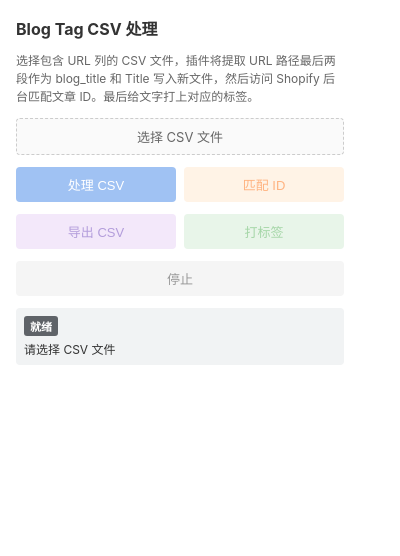
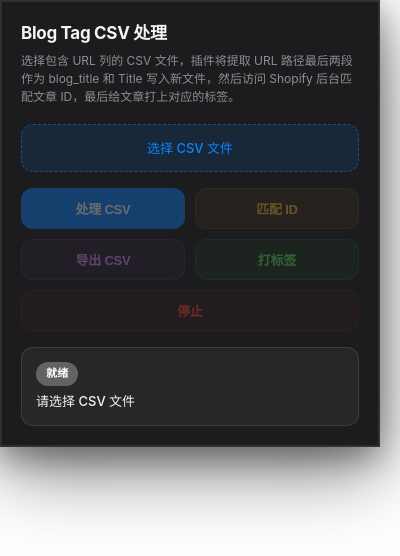
Before and after one commit to fredliu-dev/blog-tag, a browser extension: page extension/popup.html in a window 400 px wide. Drawn offline with Linux system fonts and the light colour scheme.

Commit message:
样式修改

```diff
--- a/extension/popup.html
+++ b/extension/popup.html
@@ -5,239 +5,355 @@
   <meta name="viewport" content="width=device-width, initial-scale=1.0" />
   <title>Blog Tag CSV 处理</title>
   <style>
+    :root {
+      --bg: transparent;
+      --card: #1c1c1e;
+      --text: #f5f5f7;
+      --text-secondary: #8e8e93;
+      --border: rgba(255, 255, 255, 0.1);
+      --shadow: 0 24px 70px rgba(0, 0, 0, 0.5), 0 10px 30px rgba(0, 0, 0, 0.35), inset 0 0 0 1px rgba(255, 255, 255, 0.08);
+      --accent: #0a84ff;
+      --accent-soft: rgba(10, 132, 255, 0.12);
+      --radius: 22px;
+      --radius-sm: 12px;
+      --transition: 0.2s cubic-bezier(0.25, 0.1, 0.25, 1);
+    }
+
     * {
       box-sizing: border-box;
     }
+
     body {
-      width: 360px;
+      width: 380px;
       margin: 0;
-      padding: 16px;
-      font-family: -apple-system, BlinkMacSystemFont, 'Segoe UI', Roboto, sans-serif;
-      font-size: 14px;
-      color: #333;
+      font-family: -apple-system, BlinkMacSystemFont, 'SF Pro Text', 'Helvetica Neue', Arial, sans-serif;
+      font-size: 13px;
+      color: var(--text);
+      background: var(--bg);
+      -webkit-font-smoothing: antialiased;
+      line-height: 1.45;
     }
+
+    .card {
+      background: var(--card);
+      border: 1px solid var(--border);
+      box-shadow: var(--shadow);
+      padding: 20px;
+    }
+
     h1 {
-      margin: 0 0 12px;
-      font-size: 16px;
+      margin: 0 0 6px;
+      font-size: 17px;
+      font-weight: 700;
+      letter-spacing: -0.3px;
     }
-    .info {
-      color: #666;
+
+    .subtitle {
+      color: var(--text-secondary);
       font-size: 12px;
-      margin-bottom: 12px;
+      margin-bottom: 18px;
       line-height: 1.5;
     }
+
     .file-section {
-      margin-bottom: 12px;
+      margin-bottom: 16px;
     }
+
     input[type="file"] {
       display: none;
     }
+
     .file-label {
       display: block;
       width: 100%;
-      padding: 8px 12px;
-      border: 1px dashed #ccc;
-      border-radius: 4px;
+      padding: 14px;
+      border: 1.5px dashed rgba(10, 132, 255, 0.45);
+      border-radius: var(--radius-sm);
       text-align: center;
       cursor: pointer;
-      color: #666;
+      color: var(--accent);
       font-size: 13px;
-      background: #fafafa;
+      font-weight: 500;
+      background: var(--accent-soft);
+      transition: all var(--transition);
     }
+
     .file-label:hover {
-      border-color: #1a73e8;
-      color: #1a73e8;
+      background: rgba(10, 132, 255, 0.18);
+      border-color: rgba(10, 132, 255, 0.65);
+      transform: translateY(-1px);
     }
+
     .file-card {
       display: flex;
       align-items: center;
       justify-content: space-between;
-      padding: 8px 12px;
-      border: 1px solid #e8eaed;
-      border-radius: 4px;
-      background: #f8f9fa;
+      padding: 12px;
+      border: 1px solid var(--border);
+      border-radius: var(--radius-sm);
+      background: rgba(255, 255, 255, 0.05);
+      transition: all var(--transition);
     }
+
+    .file-card:hover {
+      background: rgba(255, 255, 255, 0.1);
+    }
+
     .file-card .file-info {
       display: flex;
       align-items: center;
-      gap: 8px;
+      gap: 10px;
       min-width: 0;
     }
+
     .file-card .file-icon {
-      width: 20px;
-      height: 20px;
-      background: #ea4335;
+      width: 28px;
+      height: 28px;
+      background: linear-gradient(135deg, #ff453a, #ff6b6b);
       color: #fff;
-      border-radius: 3px;
+      border-radius: 7px;
       display: flex;
       align-items: center;
       justify-content: center;
-      font-size: 10px;
-      font-weight: bold;
+      font-size: 9px;
+      font-weight: 700;
       flex-shrink: 0;
+      box-shadow: 0 2px 6px rgba(255, 69, 58, 0.25);
     }
+
     .file-card .file-name {
       font-size: 13px;
-      color: #333;
+      color: var(--text);
       word-break: break-all;
+      font-weight: 500;
     }
+
     .file-card .remove-btn {
-      background: transparent;
+      background: rgba(255, 255, 255, 0.07);
       border: none;
-      color: #999;
+      color: var(--text-secondary);
       cursor: pointer;
       font-size: 12px;
-      padding: 4px 6px;
+      font-weight: 500;
+      padding: 6px 10px;
+      border-radius: 8px;
       flex-shrink: 0;
+      transition: all var(--transition);
+      margin-left: 8px;
     }
+
     .file-card .remove-btn:hover {
-      color: #ea4335;
+      background: rgba(255, 69, 58, 0.15);
+      color: #ff453a;
     }
+
     .actions {
-      display: flex;
-      gap: 8px;
-      margin-top: 12px;
+      display: grid;
+      grid-template-columns: 1fr 1fr;
+      gap: 10px;
+      margin-bottom: 10px;
     }
+
+    .actions:last-of-type {
+      margin-bottom: 0;
+    }
+
     button {
-      flex: 1;
-      padding: 8px 12px;
+      padding: 10px 12px;
       border: none;
-      border-radius: 4px;
+      border-radius: 12px;
       cursor: pointer;
       font-size: 13px;
+      font-weight: 600;
+      letter-spacing: -0.2px;
+      transition: all var(--transition);
+      background: rgba(255, 255, 255, 0.08);
+      color: var(--text);
+      border: 1px solid var(--border);
+      box-shadow: 0 1px 2px rgba(0, 0, 0, 0.08);
     }
+
+    button:hover:not(:disabled) {
+      transform: translateY(-1px);
+      box-shadow: 0 4px 14px rgba(0, 0, 0, 0.25);
+      background: rgba(255, 255, 255, 0.12);
+    }
+
+    button:active:not(:disabled) {
+      transform: scale(0.98);
+    }
+
+    button:disabled {
+      opacity: 0.35;
+      cursor: not-allowed;
+      transform: none !important;
+      box-shadow: none !important;
+    }
+
     button.primary {
-      background: #1a73e8;
+      background: var(--accent);
       color: #fff;
+      border-color: transparent;
+      box-shadow: 0 2px 10px rgba(10, 132, 255, 0.35);
     }
-    button.primary:disabled {
-      background: #a0c2f3;
-      cursor: not-allowed;
+
+    button.primary:hover:not(:disabled) {
+      background: #409cff;
+      box-shadow: 0 4px 16px rgba(10, 132, 255, 0.45);
     }
-    button.secondary {
-      background: #f1f3f4;
-      color: #333;
+
+    button.match {
+      background: rgba(255, 159, 10, 0.12);
+      color: #ffb340;
+      border-color: rgba(255, 159, 10, 0.2);
     }
-    button.secondary:disabled {
-      color: #999;
-      cursor: not-allowed;
+
+    button.match:hover:not(:disabled) {
+      background: rgba(255, 159, 10, 0.2);
+      border-color: rgba(255, 159, 10, 0.35);
     }
+
     button.export {
-      background: #e8d5f7;
-      color: #7b1fa2;
+      background: rgba(175, 82, 222, 0.12);
+      color: #da8fff;
+      border-color: rgba(175, 82, 222, 0.2);
     }
-    button.export:disabled {
-      background: #f3e8fa;
-      color: #b39ddb;
-      cursor: not-allowed;
+
+    button.export:hover:not(:disabled) {
+      background: rgba(175, 82, 222, 0.2);
+      border-color: rgba(175, 82, 222, 0.35);
     }
-    button.match {
-      background: #ffe5cc;
-      color: #e65100;
+
+    button.tag {
+      background: rgba(48, 209, 88, 0.12);
+      color: #5ce75c;
+      border-color: rgba(48, 209, 88, 0.2);
     }
-    button.match:disabled {
-      background: #fff3e6;
-      color: #ffb380;
-      cursor: not-allowed;
+
+    button.tag:hover:not(:disabled) {
+      background: rgba(48, 209, 88, 0.2);
+      border-color: rgba(48, 209, 88, 0.35);
     }
-    button.tag {
-      background: #c8e6c9;
-      color: #2e7d32;
+
+    button.danger {
+      background: rgba(255, 69, 58, 0.08);
+      color: #ff453a;
+      border-color: rgba(255, 69, 58, 0.18);
     }
-    button.tag:disabled {
-      background: #e8f5e9;
-      color: #a5d6a7;
-      cursor: not-allowed;
+
+    button.danger:hover:not(:disabled) {
+      background: rgba(255, 69, 58, 0.15);
+      border-color: rgba(255, 69, 58, 0.3);
     }
-    button.danger {
-      background: #fce8e6;
-      color: #c5221f;
+
+    .actions:has(only-child) {
+      grid-template-columns: 1fr;
     }
-    button.danger:disabled {
-      background: #f5f5f5;
-      color: #999;
-      cursor: not-allowed;
+
+    .progress {
+      margin-top: 16px;
+      padding: 14px;
+      background: rgba(255, 255, 255, 0.05);
+      border-radius: var(--radius-sm);
+      border: 1px solid var(--border);
     }
-    .progress {
-      margin-top: 12px;
-    }
+
     .progress-bar {
       width: 100%;
-      height: 8px;
-      background: #e8eaed;
-      border-radius: 4px;
+      height: 6px;
+      background: rgba(255, 255, 255, 0.08);
+      border-radius: 100px;
       overflow: hidden;
     }
+
     .progress-fill {
       height: 100%;
       width: 0%;
-      background: #1a73e8;
-      transition: width 0.2s ease;
+      background: linear-gradient(90deg, #0a84ff, #64d2ff);
+      border-radius: 100px;
+      transition: width 0.3s ease;
     }
+
     .progress-segment {
       height: 100%;
       float: left;
     }
+
     .progress-segment.success {
-      background: #34a853;
+      background: #30d158;
     }
+
     .progress-segment.fail {
-      background: #ea4335;
+      background: #ff453a;
     }
+
     .progress-segment.pending {
-      background: #e8eaed;
+      background: rgba(255, 255, 255, 0.08);
     }
+
     .progress-text {
-      margin-top: 6px;
+      margin-top: 8px;
       font-size: 12px;
-      color: #666;
+      color: var(--text-secondary);
       text-align: right;
+      font-weight: 500;
     }
+
     .status {
-      margin-top: 12px;
-      padding: 8px;
-      border-radius: 4px;
-      background: #f1f3f4;
+      margin-top: 16px;
+      padding: 14px;
+      border-radius: var(--radius-sm);
+      background: rgba(255, 255, 255, 0.05);
+      border: 1px solid var(--border);
       font-size: 12px;
-      min-height: 36px;
+      min-height: 48px;
     }
+
     .status-step {
-      display: inline-block;
-      padding: 2px 6px;
-      border-radius: 3px;
+      display: inline-flex;
+      align-items: center;
+      gap: 5px;
+      padding: 4px 10px;
+      border-radius: 100px;
       font-size: 11px;
-      font-weight: bold;
-      margin-bottom: 4px;
+      font-weight: 700;
+      margin-bottom: 6px;
       color: #fff;
-      background: #1a73e8;
+      background: var(--text-secondary);
+      letter-spacing: 0.2px;
     }
+
     .status-step.idle {
-      background: #5f6368;
+      background: #636366;
     }
+
     .status-step.capture {
-      background: #f9ab00;
+      background: #ff9f0a;
     }
+
     .status-step.process {
-      background: #1a73e8;
+      background: var(--accent);
     }
-    .status-step.success {
-      background: #34a853;
+
+    .status-step.success,
+    .status-step.done {
+      background: #30d158;
     }
-    .status-step.done {
-      background: #34a853;
-    }
+
     .status-title {
-      font-size: 12px;
-      color: #333;
+      font-size: 13px;
+      color: var(--text);
       word-break: break-all;
+      font-weight: 500;
     }
   </style>
 </head>
 <body>
+  <div class="card">
     <h1>Blog Tag CSV 处理</h1>
 
-  <div class="info">
-    选择包含 URL 列的 CSV 文件，插件将提取 URL 路径最后两段作为 blog_title 和 Title 写入新文件，然后访问 Shopify 后台匹配文章 ID。最后给文字打上对应的标签。
+    <div class="subtitle">
+      选择包含 URL 列的 CSV 文件，插件将提取 URL 路径最后两段作为 blog_title 和 Title 写入新文件，然后访问 Shopify 后台匹配文章 ID，最后给文章打上对应的标签。
     </div>
 
     <div class="file-section">
@@ -263,7 +379,7 @@
       <button id="tag" class="tag" disabled>打标签</button>
     </div>
 
-  <div class="actions">
+    <div class="actions" style="grid-template-columns: 1fr;">
       <button id="stop" class="danger" disabled>停止</button>
     </div>
 
@@ -276,6 +392,7 @@
       <div class="status-step idle" id="statusStep">就绪</div>
       <div class="status-title" id="statusTitle">请选择 CSV 文件</div>
     </div>
+  </div>
 
   <script src="popup.js"></script>
 </body>
```
Lines whose indentation alone changed are shown as unchanged.
